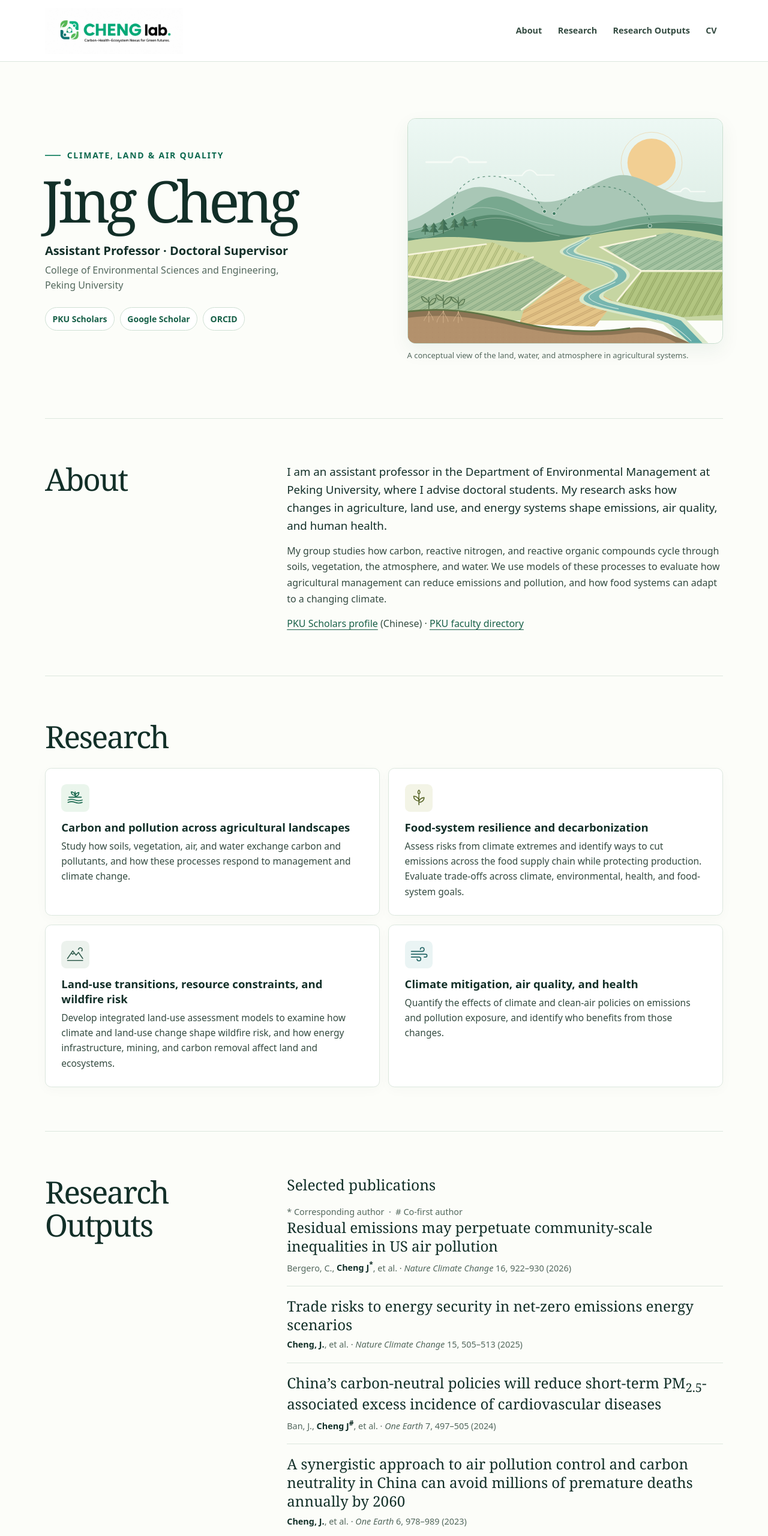
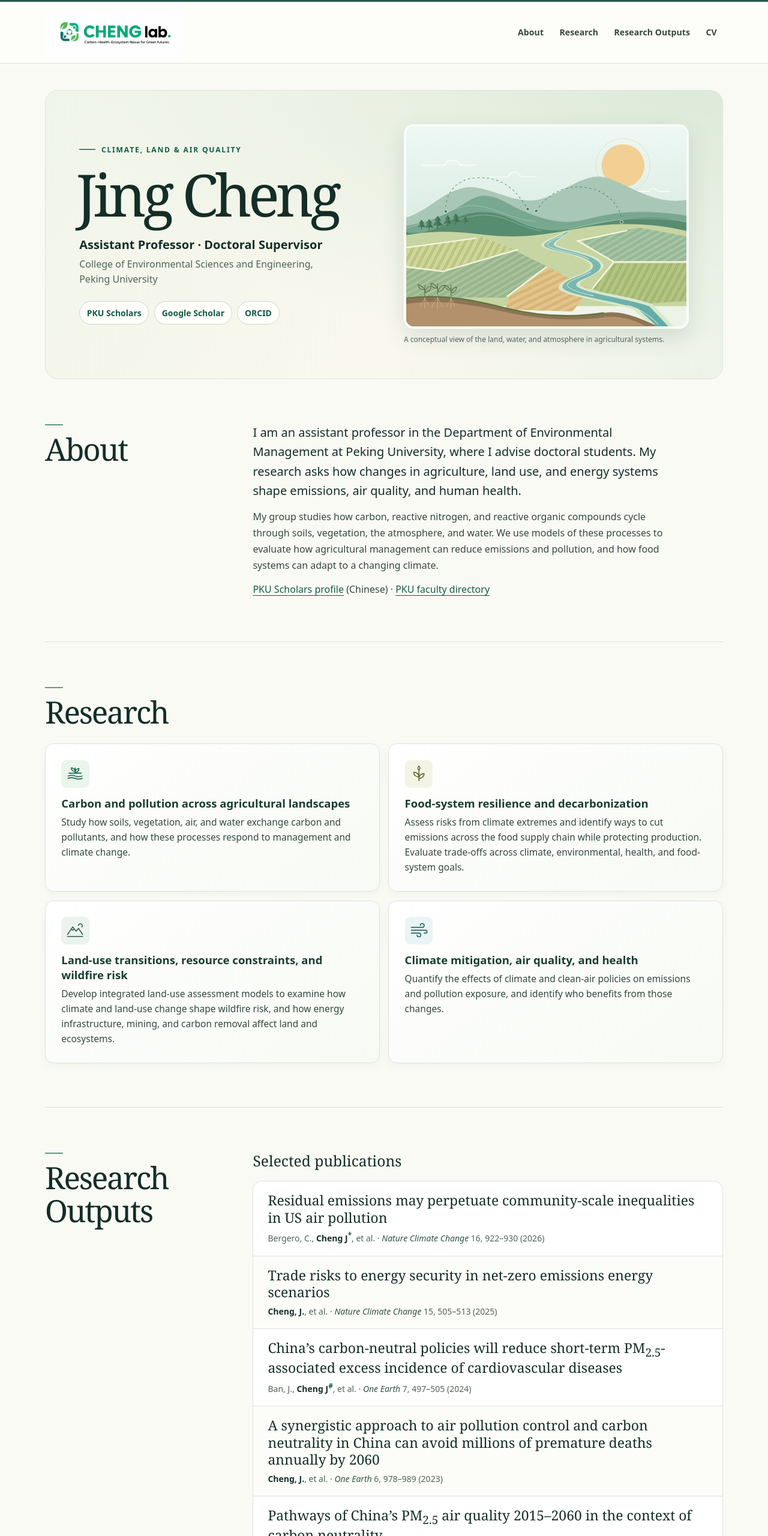
Before and after one commit to JING-CHENG10/jing-cheng10.github.io, a plain HTML site: page index.html in a window 1280 px wide. Shown: the top 2560 px of the page at 60% size. Drawn offline with Linux system fonts and the light colour scheme.

Commit message:
Polish homepage design and remove authorship legend
Updated styles for editorial layout and modified publication metadata.

```diff
--- a/index.html
+++ b/index.html
@@ -112,6 +112,40 @@
     }
     @media(prefers-reduced-motion:reduce){html{scroll-behavior:auto}}
     @media print{.topbar nav,.skip,.hero-figure,.footer,.tool-link{display:none}.hero,.section{display:block;padding-block:1.1rem}.section h2{margin-bottom:.5rem}.research-list{display:block}.research-list li,.papers li,.timeline li{break-inside:avoid}.tool{margin-top:1rem;background:#fff;color:var(--copy);border:1px solid var(--line)}.tool h2,.tool .eyebrow{color:var(--ink)}.tool::before{display:none}}
+
+    /* Editorial layout: landscape palette, open reading column and compact citations. */
+    :root{--page:#fafaf5;--ink:#142e27;--copy:#34483f;--quiet:#506358;--line:#dbe4da;--link:#145c45;--jade:#126049}
+    .topbar{background:#fdfdf9;border-top:3px solid #225c48}
+    .topbar-inner{min-height:4.6rem}
+    nav a{font-size:.88rem;letter-spacing:.005em}
+    .hero{margin-top:clamp(1.1rem,3.4vw,2.8rem);padding:clamp(1.4rem,4.4vw,4.2rem);border:1px solid #dbe7d9;border-radius:1.35rem;background:radial-gradient(ellipse at 95% 0%,#dcead9 0,transparent 66%),linear-gradient(125deg,#f0f5e9,#faf8ee 59%,#edf3e9);gap:clamp(1.5rem,4.4vw,4rem)}
+    h1{font-size:clamp(3.15rem,7.6vw,6.8rem);letter-spacing:-.06em}
+    .hero .eyebrow{font-size:.76rem;letter-spacing:.145em}
+    .hero-art{border:4px solid #ffffffcc;border-radius:1.04rem;box-shadow:0 14px 38px #19463323}
+    .hero-figure figcaption{font-size:.75rem;line-height:1.45}
+    .profile-links a{border-color:#c8d9cd;background:#fffefa}
+    .section{grid-template-columns:minmax(10.5rem,.53fr) minmax(0,1.47fr);column-gap:clamp(2rem,5vw,5rem)}
+    .section>h2::before{content:"";display:block;width:1.9rem;height:2px;background:#669880;margin:.13rem 0 .76rem}
+    #about .section-content{max-width:45rem}
+    #about .section-content>p:first-child{font-size:clamp(1.10rem,1.85vw,1.25rem);line-height:1.62}
+    .research-list>li{border-radius:.9rem;background:linear-gradient(145deg,#fff,#f7faf4);box-shadow:0 4px 14px #1f54380b}
+    .research-list h3{color:#183e30}
+    .papers{background:#fff;border:1px solid var(--line);border-radius:.9rem;overflow:hidden}
+    .papers>li,.papers>li:first-child,.papers>li:last-child{padding:1.12rem clamp(.95rem,2.4vw,1.5rem)}
+    .papers>li:nth-child(even){background:#fcfdf9}
+    .papers>li:focus-within{background:#eef5ec;box-shadow:inset 3px 0 #669880}
+    @media(hover:hover){.papers>li:hover{background:#f3f8f0}.research-list>li:hover{border-color:#a5bfaf}}
+    .paper-title{font-size:clamp(1.2rem,2.15vw,1.43rem);line-height:1.24;margin-bottom:.4rem}
+    .paper-title a{display:inline-block}
+    .paper-meta{font-size:.875rem;line-height:1.55}
+    .paper-meta em{color:#315346}
+    .paper-meta sup{color:#145c45;font-weight:700}
+    .resource-list>li,.tool{border-radius:.9rem}
+    .cv-download{background:#225c48;color:#fff;border-color:#225c48;border-radius:.52rem;padding:.56rem .84rem}
+    .cv-download:hover{background:#174636;color:#fff}
+    @media(max-width:50rem){.section{grid-template-columns:minmax(0,1fr)}}
+    @media(max-width:39rem){.hero{padding:1.25rem;border-radius:1.05rem;grid-template-columns:minmax(0,1fr)}.hero .eyebrow{font-size:.7rem}.profile-links{gap:.45rem}.profile-links a{padding:.42rem .62rem}.section>h2::before{margin-bottom:.58rem}}
+    @media(prefers-reduced-motion:reduce){html{scroll-behavior:auto}}
   </style>
 </head>
 <body id="top">
@@ -261,7 +295,6 @@
       <h2 id="outputs-title">Research Outputs</h2>
       <div class="section-content">
       <h3 class="subhead" id="publications">Selected publications</h3>
-      <p class="paper-meta">* Corresponding author &nbsp;·&nbsp; # Co-first author</p>
       <ol class="papers" aria-labelledby="publications">
         <li>
           <h4 class="paper-title"><a href="https://doi.org/10.1038/s41558-026-02675-0">Residual emissions may perpetuate community-scale inequalities in US air pollution</a></h4>
```
